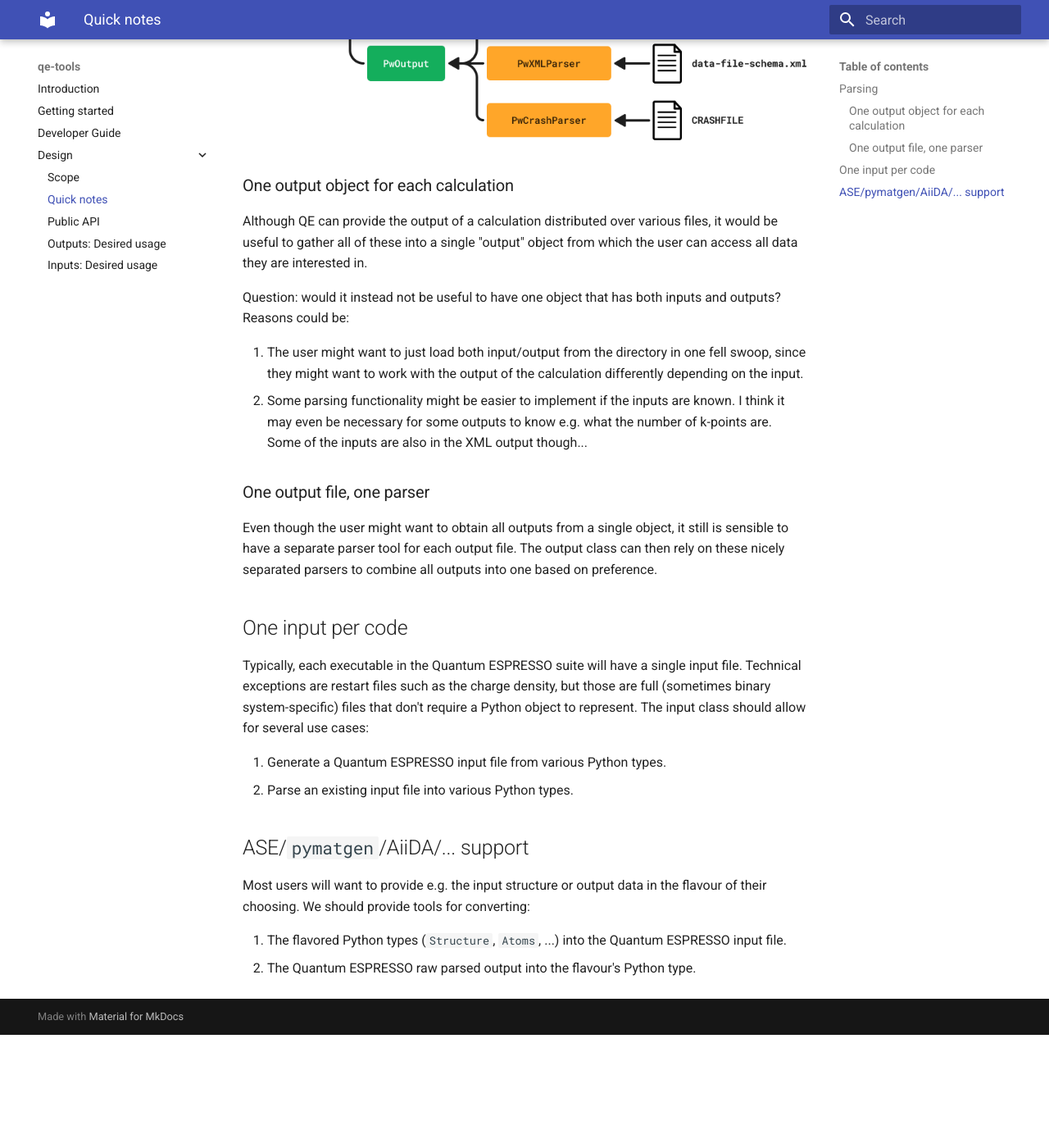
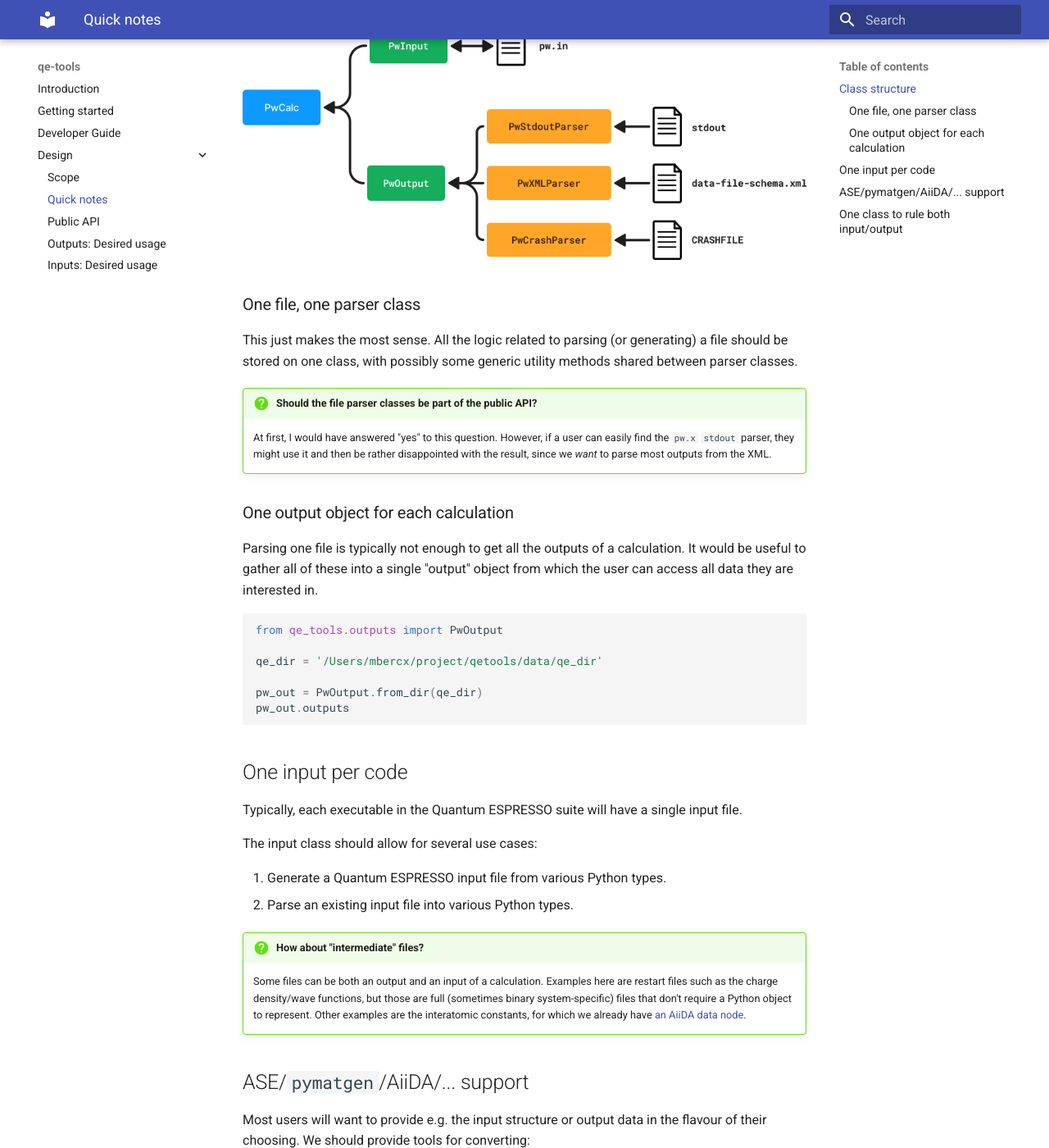
Before and after one commit to aiidateam/qe-tools, an MkDocs documentation site: the page built from docs/design/quicknotes.md, in a window 1280 px wide and 1400 px high, scrolled down 410 px. Shown: the whole window at 82% size. Built offline with MkDocs 1.6.1 and Material for MkDocs 9.7.7, drawn with Linux system fonts in a browser that asks for light colours; before the commit the page ends 1672 px from its top, so only the background shows below that; some of the changed text lies outside the part shown.

Commit message:
📚 Design: Improve/update quick notes

````diff
--- a/docs/design/quicknotes.md
+++ b/docs/design/quicknotes.md
@@ -2,33 +2,54 @@
 
 A place to write down quick notes on the design decisions made for the `qe-tools` package.
 
-## Parsing
+!!! note
+
+    The purpose of these notes are to sketch ideas, not write design decisions down rigorously.
+
+## Class structure
+
+The currently envisioned class structure is shown in the sketch below, for the `pw.x` calculation:
 
 ![](img/class_structure.png)
 
+### One file, one parser class
+
+This just makes the most sense.
+All the logic related to parsing (or generating) a file should be stored on one class, with possibly some generic utility methods shared between parser classes.
+
+!!! question "Should the file parser classes be part of the public API?"
+
+    At first, I would have answered "yes" to this question.
+    However, if a user can easily find the `pw.x` `stdout` parser, they might use it and then be rather disappointed with the result, since we _want_ to parse most outputs from the XML.
+
 ### One output object for each calculation
 
-Although QE can provide the output of a calculation distributed over various files, it would be useful to gather all of these into a single "output" object from which the user can access all data they are interested in.
+Parsing one file is typically not enough to get all the outputs of a calculation.
+It would be useful to gather all of these into a single "output" object from which the user can access all data they are interested in.
 
-Question: would it instead not be useful to have one object that has both inputs and outputs? Reasons could be:
+```python
+from qe_tools.outputs import PwOutput
 
-1. The user might want to just load both input/output from the directory in one fell swoop, since they might want to work with the output of the calculation differently depending on the input.
-2. Some parsing functionality might be easier to implement if the inputs are known.
-   I think it may even be necessary for some outputs to know e.g. what the number of k-points are. Some of the inputs are also in the XML output though...
+qe_dir = '/Users/mbercx/project/qetools/data/qe_dir'
 
-### One output file, one parser
-
-Even though the user might want to obtain all outputs from a single object, it still is sensible to have a separate parser tool for each output file.
-The output class can then rely on these nicely separated parsers to combine all outputs into one based on preference.
+pw_out = PwOutput.from_dir(qe_dir)
+pw_out.outputs
+```
 
 ## One input per code
 
 Typically, each executable in the Quantum ESPRESSO suite will have a single input file.
-Technical exceptions are restart files such as the charge density, but those are full (sometimes binary system-specific) files that don't require a Python object to represent.
+
 The input class should allow for several use cases:
 
 1. Generate a Quantum ESPRESSO input file from various Python types.
 2. Parse an existing input file into various Python types.
+
+!!! question "How about "intermediate" files?"
+
+    Some files can be both an output and an input of a calculation.
+    Examples here are restart files such as the charge density/wave functions, but those are full (sometimes binary system-specific) files that don't require a Python object to represent.
+    Other examples are the interatomic constants, for which we already have [an AiiDA data node](https://github.com/aiidateam/aiida-quantumespresso/blob/main/src/aiida_quantumespresso/data/force_constants.py).
 
 ## ASE/`pymatgen`/AiiDA/... support
 
@@ -37,3 +58,37 @@ We should provide tools for converting:
 
 1. The flavored Python types (`Structure`, `Atoms`, ...) into the Quantum ESPRESSO input file.
 2. The Quantum ESPRESSO raw parsed output into the flavour's Python type.
+
+## One class to rule both input/output
+
+!!! question "Would it instead not be useful to have one object that has both inputs and outputs?"
+
+    Reasons could be:
+
+    1. The user might want to just load both input/output from the directory in one fell swoop, since they might want to work with the output of the calculation differently depending on the input.
+    2. Some parsing functionality might be easier to implement if the inputs are known.
+    I think it may even be necessary for some outputs to know e.g. what the number of k-points are. Some of the inputs are also in the XML output though...
+
+**Example Usage**
+
+If you want to parse all the inputs and outputs from a `pw.x` run in the `pw_run` directory:
+
+```
+from qe_tools.parsers import PwParser
+
+parser = PwParser.from_dir('pw_run')
+```
+
+Then you can obtain the outputs as
+
+```
+parser.outputs['structure']
+```
+
+similarly, the inputs can then be obtained from the `inputs` attribute:
+
+```
+parser.inputs['structure']
+```
+
+(Maybe this should not be a "parser", but a "calculation". E.g. `PwCalc` that has `inputs` and `outputs`.)
````
